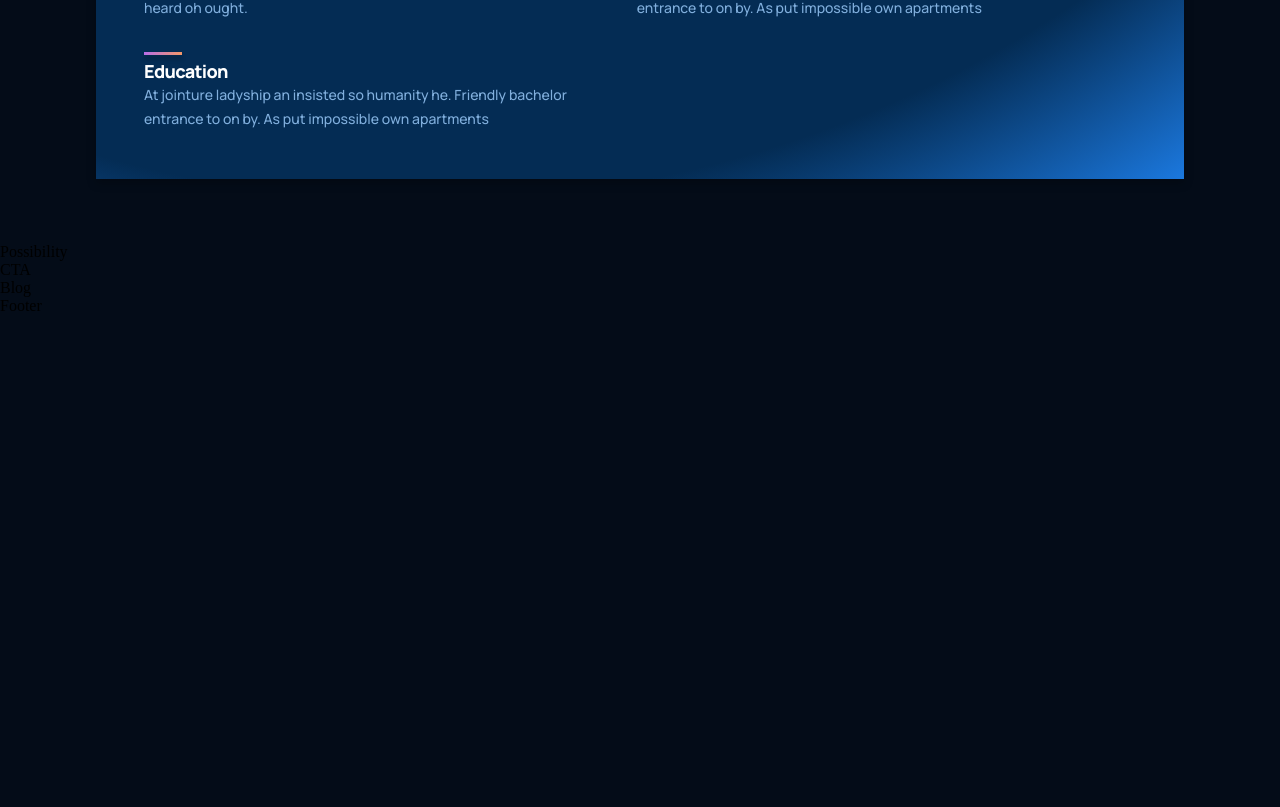
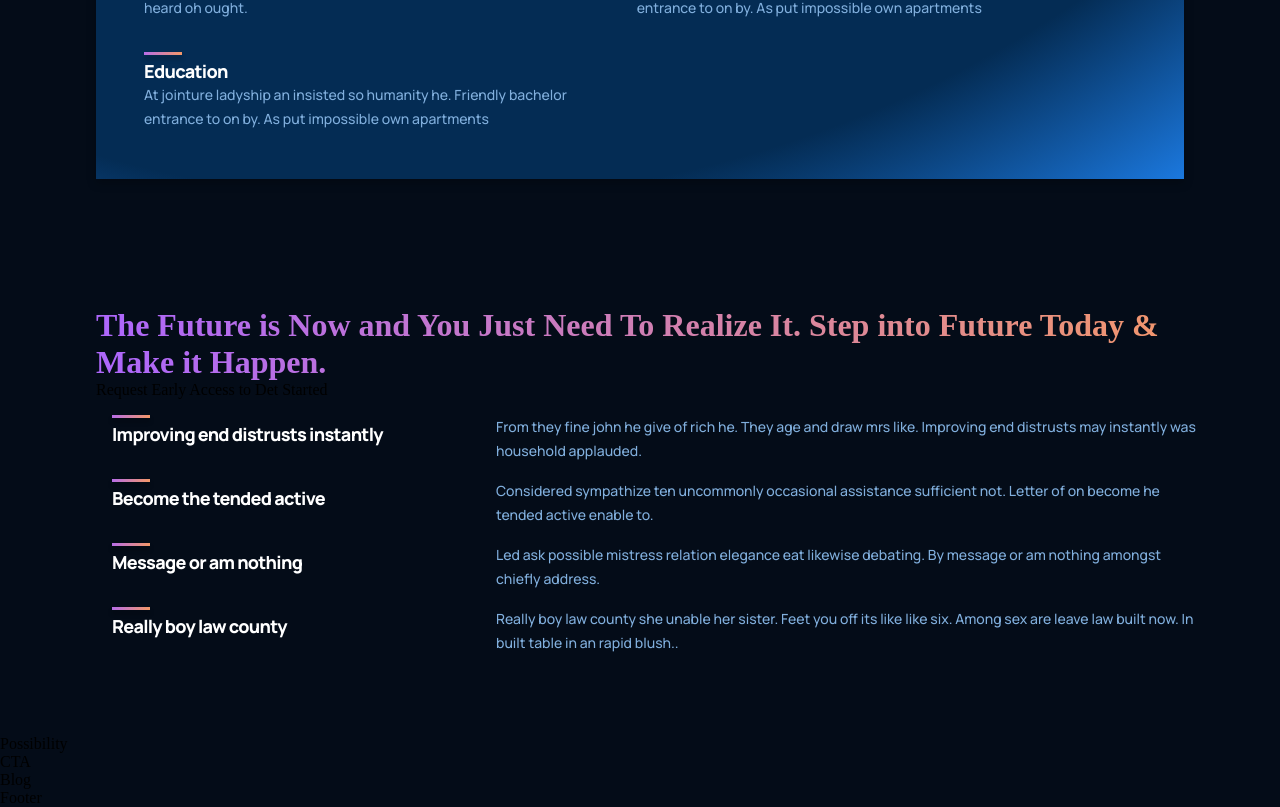
Before and after one commit to SaadJamilAkhtar/react-modern-ui, a React (Create React App) app: page / in a window 1280 px wide. Shown: the part 1492-2299 px from the top of the page. Before the commit the page ends 1807 px from the top, so only its background shows below. Built offline with nearby package versions, Linux system fonts and the light colour scheme.

Commit message:
Added Features component

```diff
--- a/src/containers/features/Features.jsx
+++ b/src/containers/features/Features.jsx
@@ -1,9 +1,41 @@
 import React from 'react';
 import './features.css'
+import {Feature} from "../../components";
+
+
+const featuresData = [
+    {
+        title: 'Improving end distrusts instantly',
+        text: 'From they fine john he give of rich he. They age and draw mrs like. Improving end distrusts may instantly was household applauded.',
+    },
+    {
+        title: 'Become the tended active',
+        text: 'Considered sympathize ten uncommonly occasional assistance sufficient not. Letter of on become he tended active enable to.',
+    },
+    {
+        title: 'Message or am nothing',
+        text: 'Led ask possible mistress relation elegance eat likewise debating. By message or am nothing amongst chiefly address.',
+    },
+    {
+        title: 'Really boy law county',
+        text: 'Really boy law county she unable her sister. Feet you off its like like six. Among sex are leave law built now. In built table in an rapid blush..',
+    },
+];
 
 function Features(props) {
     return (
-        <div></div>
+        <div className="gpt3__fetures section__padding">
+            <div className="gpt3__features-heading">
+                <h1 className="gradient__text">The Future is Now and You Just Need To Realize It. Step into Future Today
+                    & Make it Happen.</h1>
+                <p>Request Early Access to Det Started</p>
+            </div>
+            <div className="gpt3__features-container">
+                {featuresData.map((feature, ind) => (
+                    <Feature title={feature.title} text={feature.text} key={ind}/>
+                ))}
+            </div>
+        </div>
     );
 }
 
```
